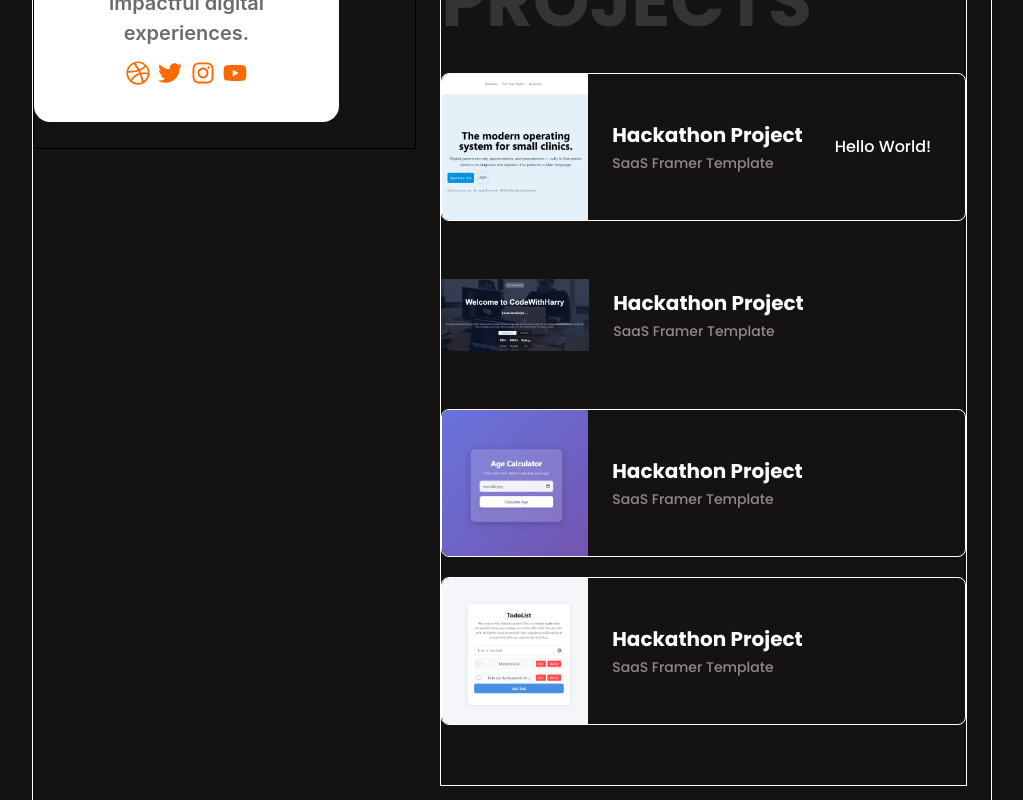
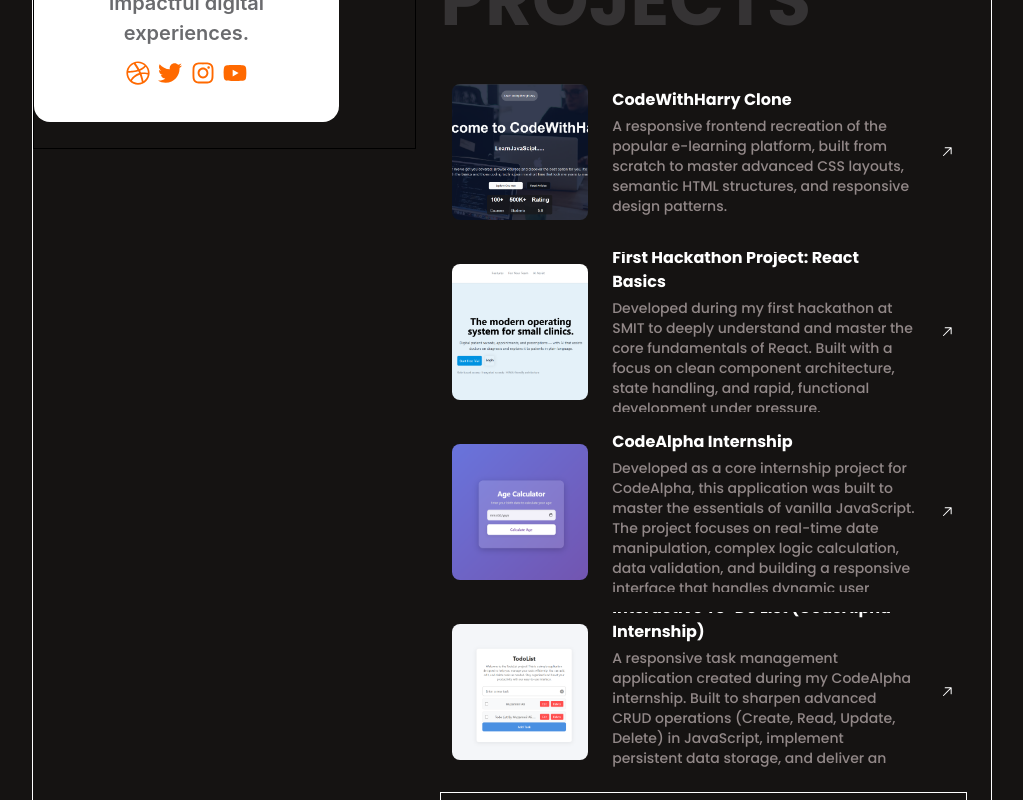
Before and after one commit to alimuzmmil294-coder/Portfolio, a React (Vite) app: page /thoughts in a window 1280 px wide. Shown: the part 800-1600 px from the top of the page, without its empty margins (128-1151 px from the left). Built offline with nearby package versions, Linux system fonts and the light colour scheme.

Commit message:
Worked on Projects Card || Experience Cards

```diff
--- a/src/Components/Header.jsx
+++ b/src/Components/Header.jsx
@@ -43,6 +43,7 @@
         ))}
       </ul>
     </header>
+
   );
 };
 
--- a/src/Components/Hero.jsx
+++ b/src/Components/Hero.jsx
@@ -10,6 +10,7 @@
 import { FiLayers } from "react-icons/fi";
 import { MdOutlineArrowRightAlt } from "react-icons/md";
 import { FaDribbble, FaTwitter, FaInstagram, FaYoutube } from "react-icons/fa";
+import { GoArrowUpRight } from "react-icons/go";
 import { Link } from "react-router-dom";
 
 
@@ -19,8 +20,72 @@
   { id: 3, icon: <FaInstagram /> },
   { id: 4, icon: <FaYoutube /> },
 ];
+
+
+const cards = [
+  {
+    id: 1,
+    path: "https://code-with-harry-website-two.vercel.app/",
+    image: CodewithHarry,
+    text: "CodeWithHarry Clone",
+    description: "A responsive frontend recreation of the popular e-learning platform, built from scratch to master advanced CSS layouts, semantic HTML structures, and responsive design patterns.",
+    icon: <GoArrowUpRight />
+  },
+  {
+    id: 2,
+    path: "https://heckathon-project-six.vercel.app/",
+    image: heckathonProject,
+    text: "First Hackathon Project: React Basics",
+    description: "Developed during my first hackathon at SMIT to deeply understand and master the core fundamentals of React. Built with a focus on clean component architecture, state handling, and rapid, functional development under pressure.",
+    icon: <GoArrowUpRight />
+  },
+  {
+    id: 3,
+    path: "https://age-calculator-code-alpha-v2.vercel.app/",
+    image: AgeCalculator,
+    text: "Age Calculator Application | CodeAlpha Internship",
+    description: "Developed as a core internship project for CodeAlpha, this application was built to master the essentials of vanilla JavaScript. The project focuses on real-time date manipulation, complex logic calculation, data validation, and building a responsive interface that handles dynamic user inputs seamlessly.",
+    icon: <GoArrowUpRight />
+  },
+  {
+    id: 4,
+    path: "https://to-do-list-code-alpha-usur.vercel.app/",
+    image: TodoList,
+    text: "Interactive To-Do List (CodeAlpha Internship)",
+    description: "A responsive task management application created during my CodeAlpha internship. Built to sharpen advanced CRUD operations (Create, Read, Update, Delete) in JavaScript, implement persistent data storage, and deliver an intuitive user interface.",
+    icon: <GoArrowUpRight />
+  },
+];
+
+const ExperienceCards = [
+  {
+    id: 1,
+    path: "https://www.saylanimit.com/",
+    text: "Web Development Specialist (SMIT Training)",
+    description: "A dedicated web development student with 12 months of intensive, hands-on technical training at SMIT. Focused on mastering modern frontend and backend technologies, writing clean code, and turning complex project requirements into interactive user experiences.",
+    icon: <GoArrowUpRight />,
+    period: "July 2025 - Present"
+  },
+  {
+    id: 2,
+    path: "http://uop.edu.pk/",
+    text: "Data Science Student (University of Peshawar)",
+    description: "Advancing my technical expertise through a BS in Data Science, currently in my second semester with a 3.84 CGPA. Actively engaged in mastering data analytics, foundational statistical modeling, and computational logic to analyze complex datasets and solve analytical challenges.",
+    icon: <GoArrowUpRight />,
+    period: "Sept 2025 - Present"
+  },
+  {
+    id: 3,
+    path: "#",
+    text: "Technical Compositor (Global Printing & Composing)",
+    description: "Delivered efficient document formatting, digital typesetting, and print production management during a three-month professional engagement. Focused on mastering rapid software layouts, precise data composition, and high-quality print output operations.",
+    icon: <GoArrowUpRight />
+  },
+]
+
+
 const Hero = () => {
-  const [text, setText] = useState(true)
+  const [text, setText] = useState(null)
   return (
     // ====================================All Hero Section====================================
     <section className="w-full flex items-start">
@@ -95,45 +160,8 @@
         </div>
 
 
-
-        {/*{/*==================================== The two Images ====================================*/}
-        {/* <section className="flex w-full mt-10 h-50">
-          <div className="w-[60%] m-auto h-full relative">
-            <img
-              className="rounded-2xl w-[90%] m-auto opacity-90 h-full"
-              src={OrangeImage}
-              alt=""
-            />
-            <div className="absolute top-0 flex flex-col justify-around h-full w-full p-6">
-              <span className="text-3xl">
-                <FiLayers />
-              </span>
-              <p className="text-2xl">DYNAMIC ANIMATION, MOTION DESIGN</p>
-              <Link to={} className="text-3xl border w-fit absolute bottom-6 right-10 rounded-md hover:bg-white transition-all duration-300 hover:text-orange-500 ">
-                <MdOutlineArrowRightAlt />
-              </Link>
-            </div>
-          </div>
-          <div className="w-[60%] m-auto h-full relative text-gray-200">
-            <img
-              className="rounded-2xl w-[90%] h-full m-auto relative opacity-90"
-              src={GreenImage}
-              alt=""
-            />
-            <div className="absolute top-0 flex flex-col justify-around h-full w-full p-6">
-              <span className="text-3xl">
-                <FiLayers />
-              </span>
-              <p className="text-2xl">FRAMER, FIGMA, WORDPRESS, REACTJS</p>
-              <span className="text-3xl border w-fit absolute bottom-1 right-10 rounded-md ">
-                <MdOutlineArrowRightAlt />
-              </span>
-            </div>
-          </div>
-        </section> */}
-
         {/* ====================================The Recent Projects====================================  */}
-        <article className="border text-white my-10 py-10">
+        <section className=" text-white my-10 py-10">
 
 
           {/* ====================================The reactProjects h1====================================  */}
@@ -145,68 +173,68 @@
 
 
           {/* ====================================The reactProjects Cards====================================  */}
+          <section>
+            {
+              cards.map((card, idx) => (
+                <a
+                  key={card.id}
+                  href={card.path || "#"}
+                  target="_blank"
+                  rel="noopener noreferrer"
+                  onMouseEnter={() => setText(idx)}
+                  onMouseLeave={() => setText(null)}
+                  className="flex w-full h-40 items-center rounded-lg overflow-hidden my-5 p-3 hover:bg-[#1C1A19] transition-all duration-200"
+
+                >
+                  <img
+                    src={card.image}
+                    alt="Orange hackathon project preview"
+                    className="h-full object-cover aspect-square rounded-lg"
+                  />
+                  <div className="flex flex-col justify-center p-6 gap-1">
+                    <h3 className="font-semibold">{card.text}</h3>
+                    <p className="text-sm text-[rgb(146,136,136)]">{card.description}</p>
+                  </div>
+                  <span className={`${idx === text ? "translate-x-1" : ""} transition-all duration-300`}>{card.icon}</span>
+                </a>
+              ))
+            }
+          </section>
 
 
-          {/* ====================================Card # 1====================================  */}
-          <article
-            onMouseEnter={() => setText(true)}
-            onMouseLeave={() => setText(false)}
-            className="flex w-full h-37 items-center border rounded-lg overflow-hidden my-5">
-            <img
-              src={heckathonProject}
-              alt="Orange hackathon project preview"
-              className="h-full object-cover aspect-square"
-            />
-            <div className="flex flex-col justify-center px-6 gap-1">
-              <h3 className="text-xl font-semibold">Hackathon Project</h3>
-              <p className="text-sm text-[#928888]">SaaS Framer Template</p>
-            </div>
-            <span className={`${setText ? "translate-x-2" : ""}`}>Hello World!</span>
-          </article>
+          {/* ====================================The Experience Section====================================  */}
+
+          <div className="flex flex-col text-7xl font-bold py-7 border  ">
+            <h1>1 Year</h1>
+            <h1 className="text-[#353334]">Experience </h1>
+          </div>
 
 
-          {/* ====================================Card # 2====================================  */}
-          <article className=" flex w-full hover:bg-[#1C1A19] transition-all duration-200  h-37 items-center rounded-lg overflow-hidden my-5">
-            <img
-              src={CodewithHarry}
-              alt="Orange hackathon project preview"
-              className="h-full object-contain aspect-square"
-            />
-            <div className="flex flex-col justify-center px-6 gap-1">
-              <h3 className="text-xl font-semibold">Hackathon Project</h3>
-              <p className="text-sm text-[#928888]">SaaS Framer Template</p>
-            </div>
-          </article>
+          {/* ====================================The Experience Card====================================  */}
+          <section>
+            {
+              ExperienceCards.map((card, idx) => (
+                <a
+                  key={card.id}
+                  href={card.path || "#"}
+                  target="_blank"
+                  rel="noopener noreferrer"
+                  onMouseEnter={() => setText(idx)}
+                  onMouseLeave={() => setText(null)}
+                  className="flex w-full h-40 items-center rounded-lg overflow-hidden my-5 p-3 hover:bg-[#1C1A19] transition-all duration-200"
+                >
+                  <div className="flex flex-col justify-center p-6 gap-3 h-full">
+                    <h3 className="font-semibold">{card.text}</h3>
+                    <p className="text-sm text-[rgb(146,136,136)]">{card.description}</p>
+                    <p>2020 - 2026</p>
+                  </div>
+                  <span className={`${idx === text ? "translate-x-1" : ""} transition-all duration-300`}>{card.icon}</span>
+                </a>
+              ))
+            }
+          </section>
 
-
-
-          {/* ====================================Card # 3====================================  */}
-          <article className="flex w-full h-37 items-center border rounded-lg overflow-hidden my-5">
-            <img
-              src={AgeCalculator}
-              alt="Orange hackathon project preview"
-              className="h-full object-cover aspect-square"
-            />
-            <div className="flex flex-col justify-center px-6 gap-1">
-              <h3 className="text-xl font-semibold">Hackathon Project</h3>
-              <p className="text-sm text-[#928888]">SaaS Framer Template</p>
-            </div>
-          </article>
-
-
-          {/* ====================================Card # 4====================================  */}
-          <article className="flex w-full h-37 items-center border rounded-lg overflow-hidden my-5">
-            <img
-              src={TodoList}
-              alt="Orange hackathon project preview"
-              className="h-full object-cover aspect-square"
-            />
-            <div className="flex flex-col justify-center px-6 gap-1">
-              <h3 className="text-xl font-semibold">Hackathon Project</h3>
-              <p className="text-sm text-[#928888]">SaaS Framer Template</p>
-            </div>
-          </article>
-        </article>
+        </section>
       </article>
     </section>
   );
```
